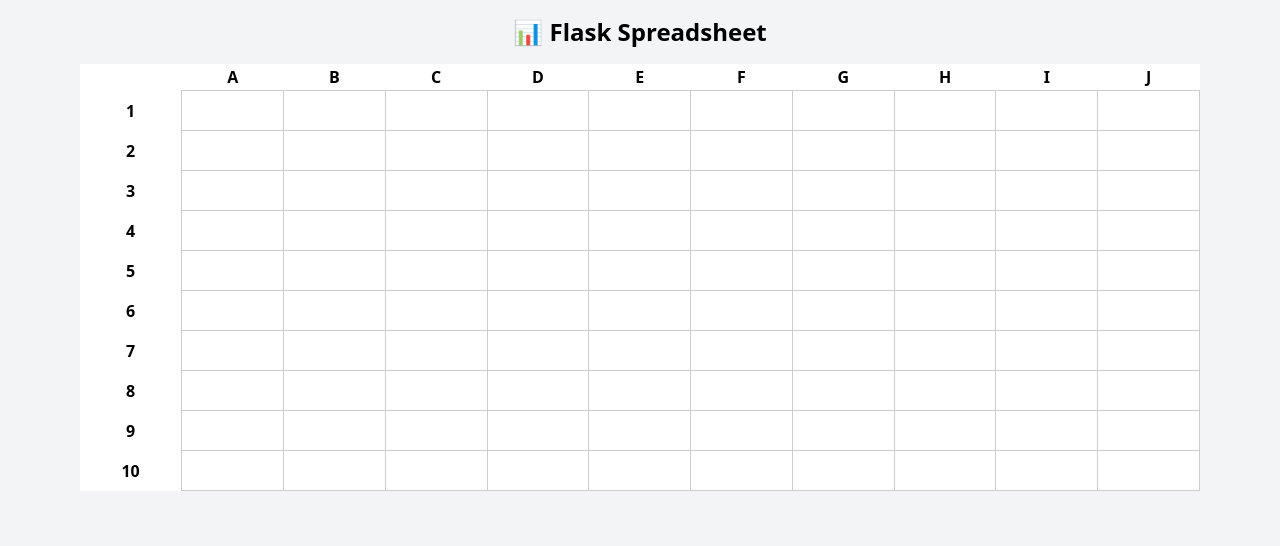
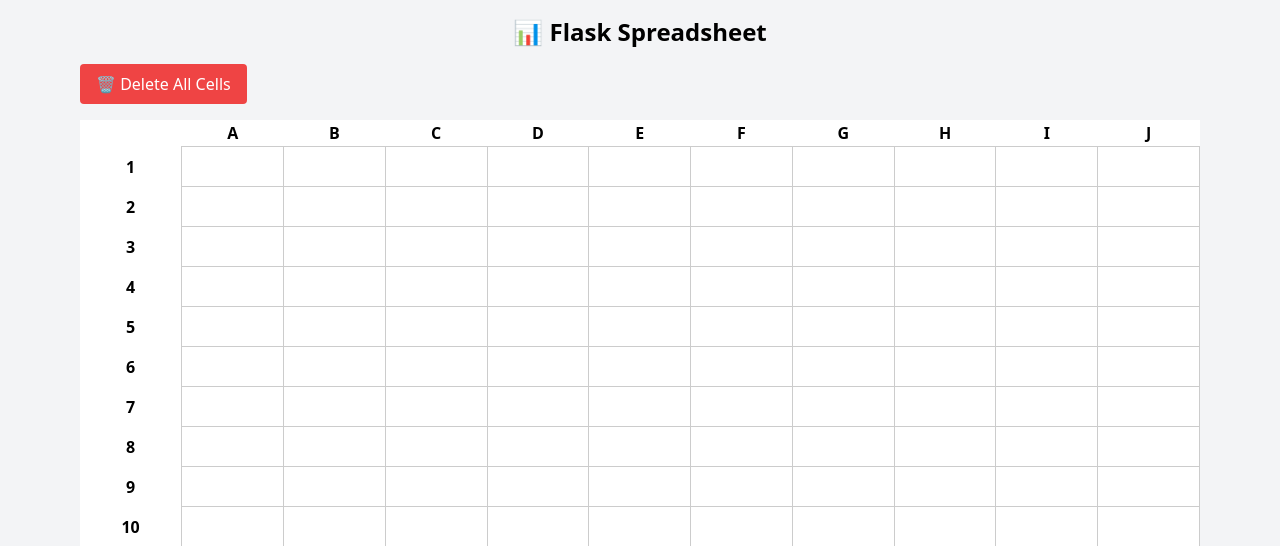
Before and after one commit to KamalJeet-07/sheetmgo, a Flask app: page / in a window 1280 px wide. Shown: the top 546 px of the page. Run offline with Flask 3, Linux system fonts and the light colour scheme; data that the repository does not hold is empty; some libraries are stand-ins or nearby versions.

Commit message:
Update index.html

```diff
--- a/templates/index.html
+++ b/templates/index.html
@@ -22,6 +22,13 @@
 
     <div class="p-4 max-w-6xl mx-auto">
         <h1 class="text-2xl font-bold mb-4 text-center">📊 Flask Spreadsheet</h1>
+
+        <div class="flex justify-between mb-4">
+            <button onclick="deleteAll()" class="bg-red-500 text-white px-4 py-2 rounded hover:bg-red-600">
+                🗑️ Delete All Cells
+            </button>
+        </div>
+
         <div class="overflow-auto">
             <table id="spreadsheet" class="table-fixed border-collapse w-full bg-white"></table>
         </div>
@@ -52,13 +59,17 @@
                         td.dataset.cellId = cellId;
                         td.textContent = data[cellId] || "";
 
-                        td.addEventListener("blur", () => {
+                        let saveTimeout;
+                        td.addEventListener("input", () => {
+                            clearTimeout(saveTimeout);
+                            saveTimeout = setTimeout(() => {
                                 const value = td.textContent;
                                 fetch("/update-cell", {
                                     method: "POST",
                                     headers: { 'Content-Type': 'application/json' },
                                     body: JSON.stringify({ cell_id: cellId, value: value })
                                 });
+                            }, 1000);
                         });
                     }
 
@@ -66,6 +77,16 @@
                 }
                 spreadsheet.appendChild(tr);
             }
+        }
+
+        function deleteAll() {
+            fetch('/delete-all', { method: 'POST' })
+                .then(res => res.json())
+                .then(data => {
+                    if (data.status === "all_deleted") {
+                        createGrid();
+                    }
+                });
         }
 
         window.onload = () => {
```
Lines whose indentation alone changed are shown as unchanged.
